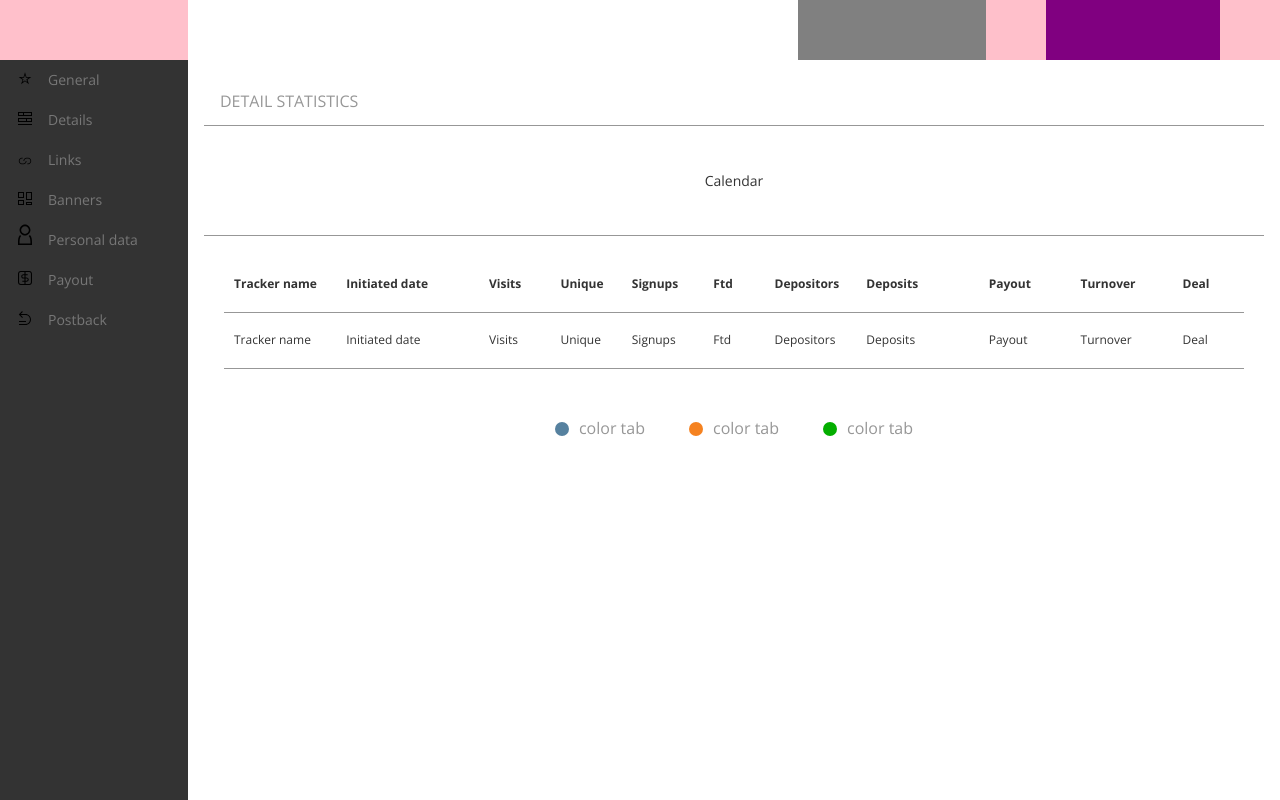
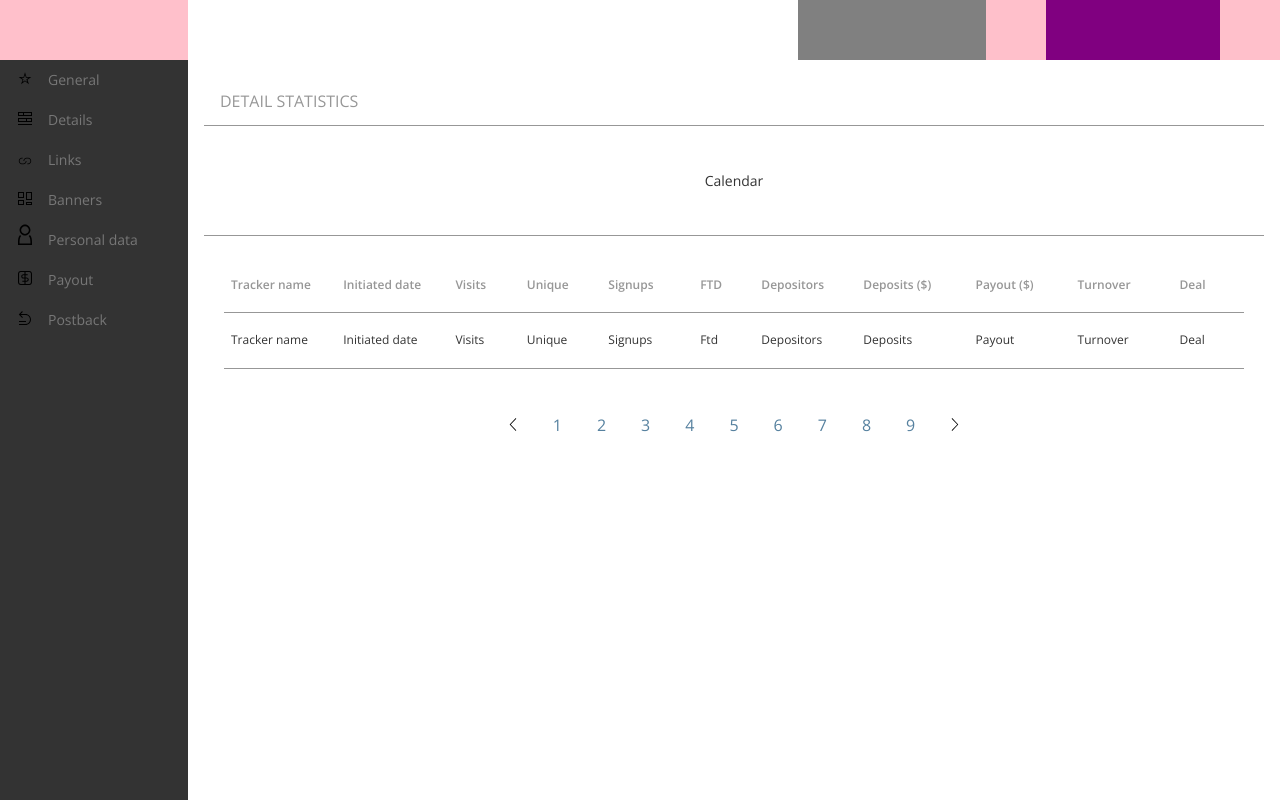
Before and after one commit to MaciekSznu/projekt-indywidualny, a website: page index.html in a window 1280 px wide. Shown: the top 800 px of the page. Drawn offline with nearby package versions, Linux system fonts and the light colour scheme.

```diff
--- a/index.html
+++ b/index.html
@@ -158,17 +158,17 @@
                     <div class="top-content-details-table">
                         <table class="details-table">
                             <tr class="table-head">
-                                <th class="table-row-tracker-name"><p>tracker name</p></th>
-                                <th class="table-row-initiated-date"><p>initiated date</p></th>
-                                <th class="table-row-visits"><p>visits</p></th>
-                                <th class="table-row-unique"><p>unique</p></th>
-                                <th class="table-row-signups"><p>signups</p></th>
-                                <th class="table-row-ftd"><p>ftd</p></th>
-                                <th class="table-row-depositors"><p>depositors</p></th>
-                                <th class="table-row-deposits"><p>deposits</p></th>
-                                <th class="table-row-payout"><p>payout</p></th>
-                                <th class="table-row-turnover"><p>turnover</p></th>
-                                <th class="table-row-deal"><p>deal</p></th>
+                                <th class="table-row-tracker-name"><div class="column-name"> <span>Tracker name</span> <img class="column-name-ico" src="images\icons\arrow-up-small.svg"></div></th>
+                                <th class="table-row-initiated-date"><div class="column-name"> <span>Initiated date</span> <img class="column-name-ico" src="images\icons\arrow-up-small.svg"></div></th>
+                                <th class="table-row-visits"><div class="column-name"> <span>Visits</span> <img class="column-name-ico" src="images\icons\arrow-up-small.svg"></div></th>
+                                <th class="table-row-unique"><div class="column-name"> <span>Unique</span> <img class="column-name-ico" src="images\icons\arrow-up-small.svg"></div></th>
+                                <th class="table-row-signups"><div class="column-name"> <span>Signups</span> <img class="column-name-ico" src="images\icons\arrow-up-small.svg"></div></th>
+                                <th class="table-row-ftd"><div class="column-name"> <span>FTD</span> <img class="column-name-ico" src="images\icons\arrow-up-small.svg"></div></th>
+                                <th class="table-row-depositors"><div class="column-name"> <span>Depositors</span> <img class="column-name-ico" src="images\icons\arrow-up-small.svg"></div></th>
+                                <th class="table-row-deposits"><div class="column-name"> <span>Deposits ($)</span> <img class="column-name-ico" src="images\icons\arrow-up-small.svg"></div></th>
+                                <th class="table-row-payout"><div class="column-name"> <span>Payout ($)</span> <img class="column-name-ico" src="images\icons\arrow-up-small.svg"></div></th>
+                                <th class="table-row-turnover"><div class="column-name"> <span>Turnover</span> <img class="column-name-ico" src="images\icons\arrow-up-small.svg"></div></th>
+                                <th class="table-row-deal"><div class="column-name"> <span>Deal</span> <img class="column-name-ico" src="images\icons\arrow-up-small.svg"></div></th>
                             </tr>
                             <tr>
                                 <td class="table-row-tracker-name"><p>tracker name</p></td>
@@ -185,11 +185,21 @@
                             </tr>
                         </table>
                     </div>
-                    <div class="top-content-general-chart-tabs"> <!-- tutaj zmienić na cyferki -->
-                        <button class="tab-button tab-button-blue"><div></div>color tab</button>
-                        <button class="tab-button tab-button-orange"><div></div>color tab</button>
-                        <button class="tab-button tab-button-green"><div></div>color tab</button>
-                    </div>
+                    <div class="pagination">
+                            <ul>
+                                <li><img src="images\icons\arrow-left.svg"></li>
+                                <li><div class="pagination-number"><p><a href="#">1</a></p></div></li>
+                                <li><div class="pagination-number"><p><a href="#">2</a></p></div></li>
+                                <li><div class="pagination-number"><p><a href="#">3</a></p></div></li>
+                                <li><div class="pagination-number"><p><a href="#">4</a></p></div></li>
+                                <li><div class="pagination-number"><p><a href="#">5</a></p></div></li>
+                                <li><div class="pagination-number"><p><a href="#">6</a></p></div></li>
+                                <li><div class="pagination-number"><p><a href="#">7</a></p></div></li>
+                                <li><div class="pagination-number"><p><a href="#">8</a></p></div></li>
+                                <li><div class="pagination-number"><p><a href="#">9</a></p></div></li>
+                                <li><img src="images\icons\arrow-right.svg"></li>
+                              </ul>
+                        </div>
                 </div>
             </div>
             <div class="bottom-content">
--- a/sass/style.scss
+++ b/sass/style.scss
@@ -213,37 +213,38 @@
         td, th {
             border-top: none;
             text-align: left;
-            padding: 10px;
-            p {
+            padding: 2px;
+            span, p {
                 font-size: $table-paragraph-font-size;
+                padding: 0 5px;
             }
         }
         td.table-row-tracker-name, th.table-row-tracker-name {
             width: 11%;
         }
         td.table-row-initiated-date, th.table-row-initiated-date {
-            width: 14%;
+            width: 11%;
         }
         td.table-row-visits, th.table-row-visits{
             width: 7%;
         }
         td.table-row-unique, th.table-row-unique {
-            width: 7%;
+            width: 8%;
         }
         td.table-row-signups, th.table-row-signups {
-            width: 8%;
+            width: 9%;
         }
         td.table-row-ftd, th.table-row-ftd {
             width: 6%;
         }
         td.table-row-depositors, th.table-row-depositors {
-            width: 9%;
+            width: 10%;
         }
         td.table-row-deposits, th.table-row-deposits{
-            width: 12%;
+            width: 11%;
         }
         td.table-row-payout, th.table-row-payout {
-            width: 9%;
+            width: 10%;
         }
         td.table-row-turnover, th.table-row-turnover{
             width: 10%;
@@ -252,9 +253,6 @@
             width: 7%;
         }
 }
-
-
-
 
 
 .top-content-data-chart-title h2 {
@@ -479,26 +477,26 @@
 .column-name {
     height: 26px;
     line-height: 26px;
-    width: 120px;
     border-style: none;
     border-radius: 3px;
-    padding: 0 10px;
     overflow: hidden;
     cursor: pointer;
     &:hover  {
         background-color: $column-name-hover-bg-color;
     }
     span {
+        padding: 0 5px;
         font-family: $base-font;
         font-size: $table-paragraph-font-size;
         color: $tab-button-text-color;
+        font-weight: 600;
     }
     &:hover span {
         color: $paragraph-color;
-        font-weight: 600;
     }
     img.column-name-ico {
         float: right;
+        padding-right: 7px;
         margin-top: 9px;
         height: 7px;
         display: none;
@@ -509,18 +507,19 @@
 
 }
 
+//PAGINATION
 .pagination {
+    text-align: center;
     font-family: $base-font;
     ul {
     height: 40px;
-	list-style: none;
+    list-style: none;
 	padding: 0;
 	position: relative;
         li {
             display: inline-block;
             width: 40px;
             cursor: pointer;
-            text-align: center;
             }
             img {
                 height: 18px;
@@ -529,17 +528,14 @@
             div {
                 line-height: 40px;
                 height: 40px;
-                &:active, &:hover { //do poprawy stan active i hover
+                border-radius: 3px;
+                &:active, &:visited { //do poprawy stan visited
                     background-color: $pagination-number-active-bg-color;
-                    border-radius: 3px;
                     p {
                         color: $pagination-number-active-color;
-
                     }
                 }
             }
-
-
             p {
             color: $nav-text-color;
             height: 40px;
@@ -547,5 +543,39 @@
             font-size: $page-header-font-size;
             }
         }
+}
 
+.date-period {
+    width: 320px;
+    height: 40px;
+    border: 1px solid $form-border-color;
+    border-radius: 3px;
+    cursor: pointer;
+    &:hover {
+        border-color: $form-border-color-hover;
     }
+    div {
+        display: inline-block;
+        input {
+            height: 38px;
+            line-height: 38px;
+            width: 140px;
+            border: none;
+            font-family: $base-font;
+            font-size: $table-paragraph-font-size;
+            padding-left: 15px;
+            cursor: pointer;
+        }
+        }
+        img {
+            height: 18px;
+            padding-top: 5px;
+            cursor: pointer;
+        }
+}
+.date-period-separator {
+    width: 1px;
+    height: 32px;
+    line-height: 32px;
+    background-color: $form-border-color;
+}
```
Also changed, not shown: styleguide.html (+8 -0 lines), sass/style.css, 1 other file.
